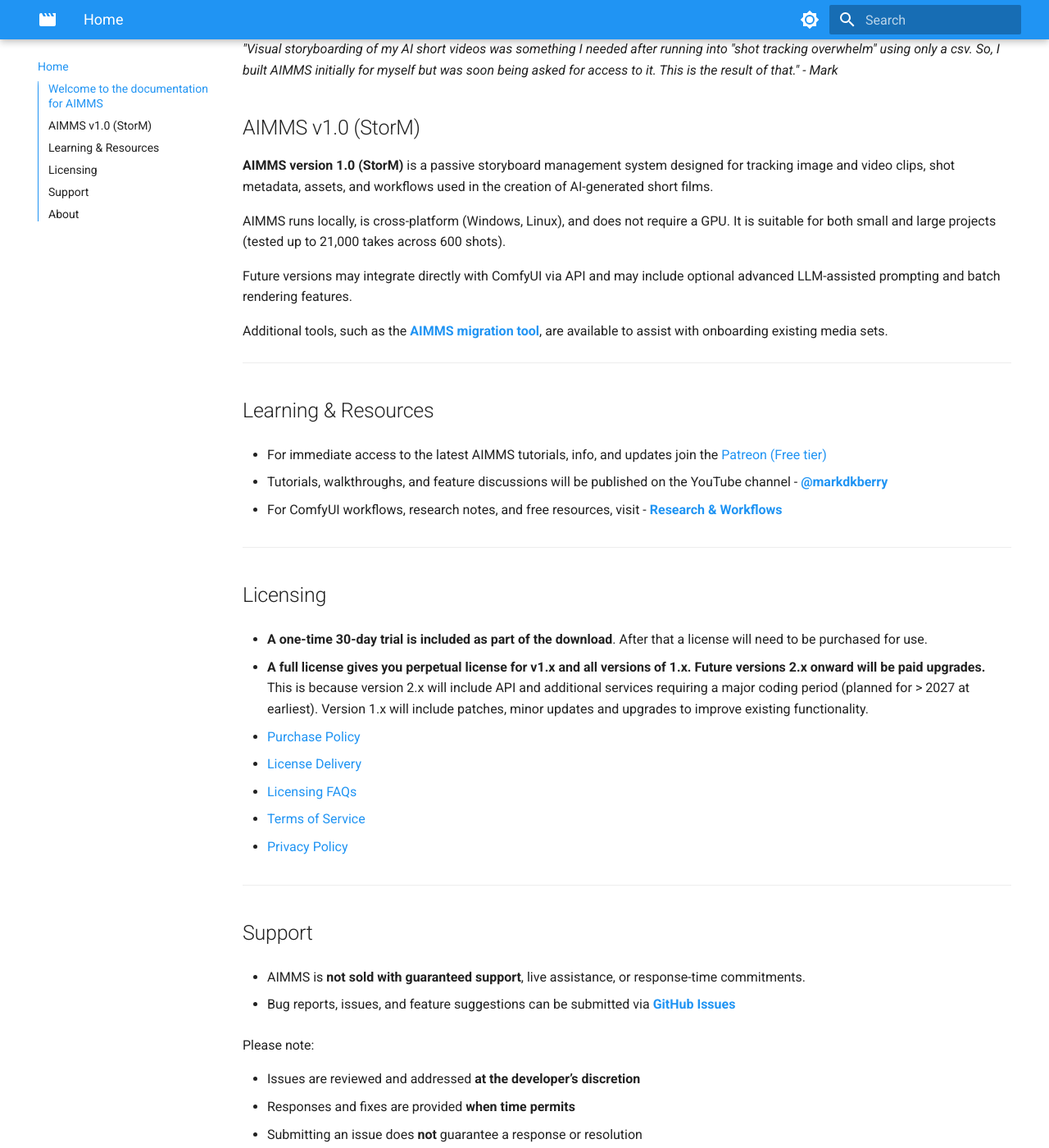
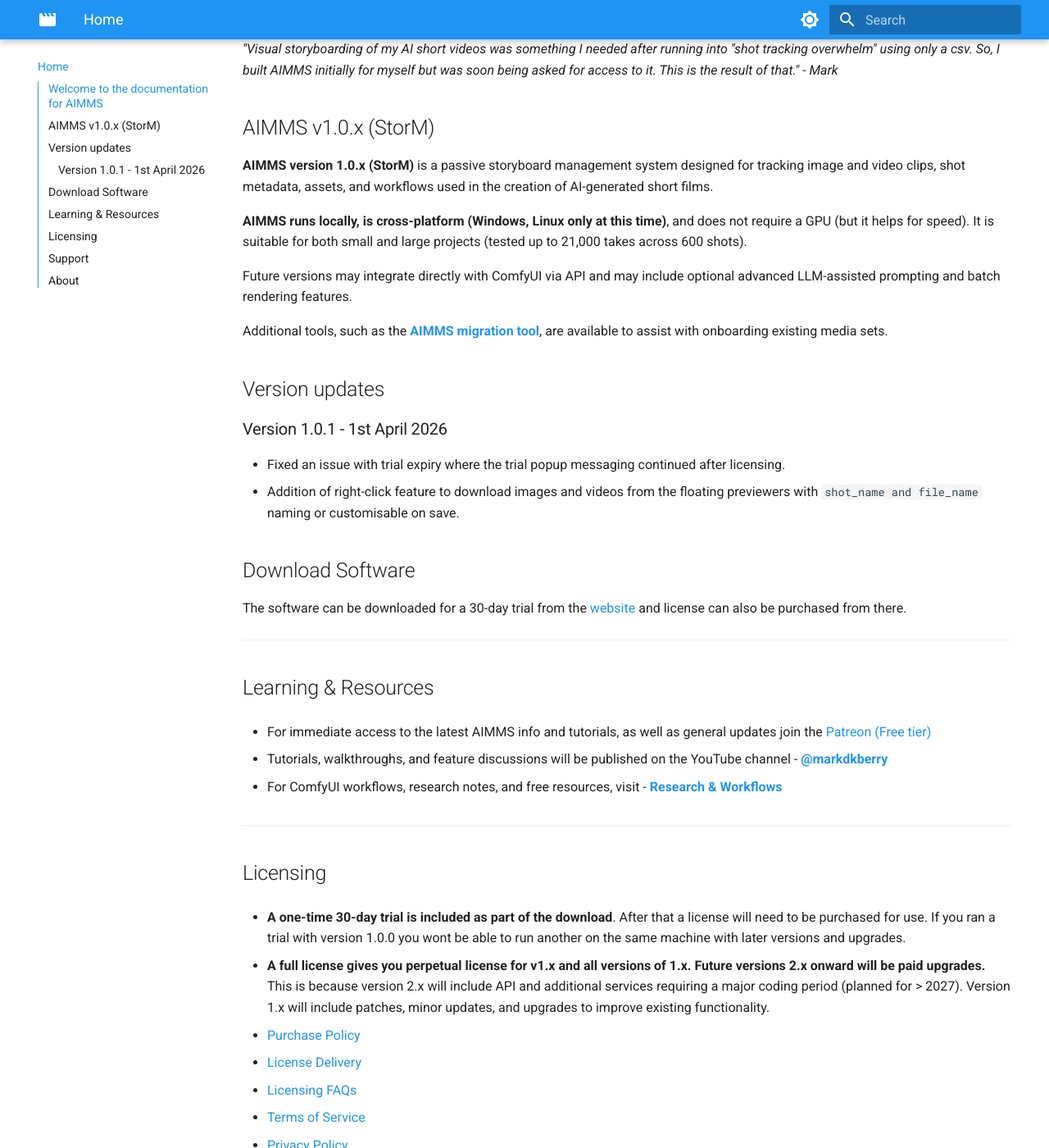
Before and after one commit to AI-Making-Movies/aimms-docs, an MkDocs documentation site: the page built from docs/index.md, in a window 1280 px wide and 1400 px high, scrolled down 1020 px. Shown: the whole window at 82% size. Built offline with MkDocs 1.6.1 and Material for MkDocs 9.7.7, drawn with Linux system fonts in a browser that asks for light colours; the version menu is left out; some of the changed text lies outside the part shown.

Commit message:
updated with v1.0.1 info

````diff
--- a/docs/getting-started/installation.md
+++ b/docs/getting-started/installation.md
@@ -9,8 +9,8 @@
 1. Visit the [official AIMMS portal](https://markdkberry.com/software/)
 2. Download the latest version for your platform
 3. Choose the appropriate file for your operating system:
-   - **Windows**: `AIMMS_v1.0.0_Win64.zip`
-   - **Linux**: `AIMMS_v1.0.0_Linux.tar.gz`
+   - **Windows**: `AIMMS_v1.0.1_Win64.zip`
+   - **Linux**: `AIMMS_v1.0.1_Linux.tar.gz`
    - **macOS**: *(planned future release)*
 
 ### Step 2: Extract Files
@@ -20,8 +20,8 @@
 2. **Linux**: Extract the tar.gz file into a suitable folder then do the following:
 
    ```
-   tar -xzvf AIMMS_v1.0.0_Linux.tar.gz
-   cd AIMMS_v1.0.0_Linux
+   tar -xzvf AIMMS_v1.0.1_Linux.tar.gz
+   cd AIMMS_v1.0.1_Linux
    ./main-aimms_qt.bin
    ```
 
@@ -36,13 +36,13 @@
 
 Once completed a restart of the application is necessary. This is common between projects to protect the database integrity and ensure a defined moat between projects.
 
-You will also notice a console window is present as well as the application on the task bar. Future versions will provide the ability to disable the console window but for v1.0.0 it will help with debugging any issues that arise.
+You will also notice a console window is present as well as the application on the task bar. Future versions will provide the ability to disable the console window but for v1.0.x it will help with debugging any issues that arise.
 
 ### Step 4: License Activation
 
 1. After setting up a project, on the next launch you'll be prompted for a license.
-2. Enter your email address to start a one-time 30 day trial.
-3. Alternatively you can purchase a .lic license file via the online store and load it into the browser then activate it.
+2. Enter your email address to start a **one-time** 30-day trial.
+3. Alternatively you can purchase a `.lic` license file via the online store and load it into the browser then activate it.
 3. The application will validate then activate the license, and either the trial countdown will begin, or the license will engage giving you permanent use of vrs 1.x.
 
 Note: The 30 day trial is one-time only and after that a license should be purchased.
--- a/docs/index.md
+++ b/docs/index.md
@@ -4,31 +4,42 @@
 
 *(Artificial Intelligent Movie Management System)*
 
-***AIMMS v1.0.0 (StorM) Storyboard Management Software initial launch is now underway, join [Patreon (Free Tier)](https://www.patreon.com/posts/aimms-vrs-1-0-149695165) to get access to the downloads.***
+***AIMMS v1.0.1 (StorM) Storyboard Management Software upgrade is now available (1st April 2026), join [Patreon (Free Tier)](https://www.patreon.com/c/AIMakingMovies) to get latest info or [download the software and buy a license from the website](https://markdkberry.com/software/).***
 
-*A series of [short video tutorials](https://www.youtube.com/watch?v=kVy8EBrjd0w&list=PLVCJTJhkunkRutnutiP9dgd6crw8MWEHN) are available.*
+*A series of [short video tutorials](https://www.youtube.com/watch?v=kVy8EBrjd0w&list=PLVCJTJhkunkRutnutiP9dgd6crw8MWEHN) are available for basic install and use.*
 
 *AIMMS is still evolving, as such this site will be a work-in-progress*
 
-![AIMMS version 1.0.0 (StorM)](images/general/about-image.png)
+![AIMMS version 1.0.1 (StorM)](images/general/about-image.png)
 
 *"Visual storyboarding of my AI short videos was something I needed after running into "shot tracking overwhelm" using only a csv. So, I built AIMMS initially for myself but was soon being asked for access to it. This is the result of that." - Mark*
 
-## AIMMS v1.0 (StorM)
+## AIMMS v1.0.x (StorM)
 
-**AIMMS version 1.0 (StorM)** is a passive storyboard management system designed for tracking image and video clips, shot metadata, assets, and workflows used in the creation of AI-generated short films.
+**AIMMS version 1.0.x (StorM)** is a passive storyboard management system designed for tracking image and video clips, shot metadata, assets, and workflows used in the creation of AI-generated short films.
 
-AIMMS runs locally, is cross-platform (Windows, Linux), and does not require a GPU. It is suitable for both small and large projects (tested up to 21,000 takes across 600 shots).
+**AIMMS runs locally, is cross-platform (Windows, Linux only at this time)**, and does not require a GPU (but it helps for speed). It is suitable for both small and large projects (tested up to 21,000 takes across 600 shots).
 
 Future versions may integrate directly with ComfyUI via API and may include optional advanced LLM-assisted prompting and batch rendering features.
 
 Additional tools, such as the [**AIMMS migration tool**](https://github.com/mdkberry/migrating-to-aimms), are available to assist with onboarding existing media sets.
 
+## Version updates
+
+### Version 1.0.1 - 1st April 2026
+
+- Fixed an issue with trial expiry where the trial popup messaging continued after licensing.
+- Addition of right-click feature to download images and videos from the floating previewers with `shot_name and file_name` naming or customisable on save.
+
+## Download Software
+
+The software can be downloaded for a 30-day trial from the [website](https://markdkberry.com/software/) and license can also be purchased from there.
+
 ---
 
 ## Learning & Resources
 
-- For immediate access to the latest AIMMS tutorials, info, and updates join the [Patreon (Free tier)](https://www.patreon.com/posts/aimms-vrs-1-0-149695165)
+- For immediate access to the latest AIMMS info and tutorials, as well as general updates join the [Patreon (Free tier)](https://www.patreon.com/c/AIMakingMovies)
 
 - Tutorials, walkthroughs, and feature discussions will be published on the YouTube channel - [**@markdkberry**](https://www.youtube.com/playlist?list=PLVCJTJhkunkRutnutiP9dgd6crw8MWEHN)
 
@@ -38,9 +49,9 @@
 
 ## Licensing
 
-- **A one-time 30-day trial is included as part of the download**. After that a license will need to be purchased for use.
+- **A one-time 30-day trial is included as part of the download**. After that a license will need to be purchased for use. If you ran a trial with version 1.0.0 you wont be able to run another on the same machine with later versions and upgrades.
 
-- **A full license gives you perpetual license for v1.x and all versions of 1.x. Future versions 2.x onward will be paid upgrades.** This is because version 2.x will include API and additional services requiring a major coding period (planned for > 2027 at earliest). Version 1.x will include patches, minor updates and upgrades to improve existing functionality.
+- **A full license gives you perpetual license for v1.x and all versions of 1.x. Future versions 2.x onward will be paid upgrades.** This is because version 2.x will include API and additional services requiring a major coding period (planned for > 2027). Version 1.x will include patches, minor updates, and upgrades to improve existing functionality.
 
 - [Purchase Policy](https://markdkberry.com/aimms-docs/purchase-policy/)
 
@@ -56,7 +67,7 @@
 
 ## Support
 
-- AIMMS is **not sold with guaranteed support**, live assistance, or response-time commitments.
+- AIMMS is **not sold with guaranteed support**, live assistance, or response-time commitments. But I use this software myself so I will fix issues with it and improve it as time permits.
 
 - Bug reports, issues, and feature suggestions can be submitted via [**GitHub Issues**](https://github.com/AI-Making-Movies/aimms-docs/issues)
 
@@ -74,9 +85,9 @@
 
 - AIMMS is developed and maintained by [**MarkDKBerry.com**](https://www.markdkberry.com/software)
 
-- Licenses *(coming soon)* can be purchased via [**Stripe**]().
+- Licenses can be purchased using **Stripe** from the [software page of the website](https://www.markdkberry.com/software).
 
-- **A one-time 30-day trial can be started at any time**, and is recommended before purchasing a license to ensure system compatibility.
+- **A one-time 30-day trial can be started at any time on any version**, and is recommended before purchasing a license to ensure system compatibility. Note that version upgrades will not permit additional trials on the same machine. Trials are one-time only.
 
 
 *Now go to the top menu and select "Getting Started"*
````
Also changed, not shown: other parts of docs/getting-started/installation.md (+1 -1 lines), docs/getting-started/overview.md (+1 -1 lines).
